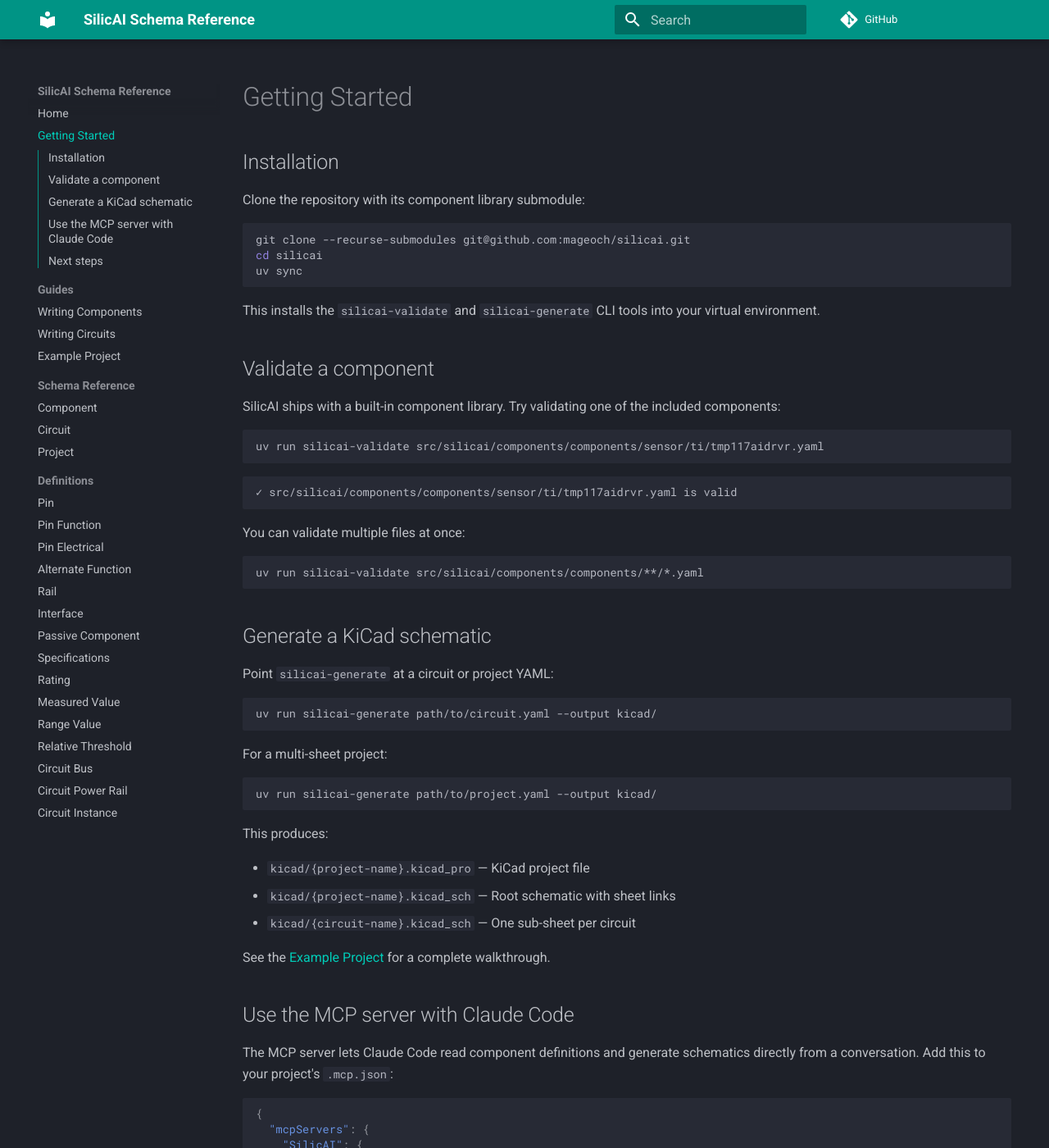
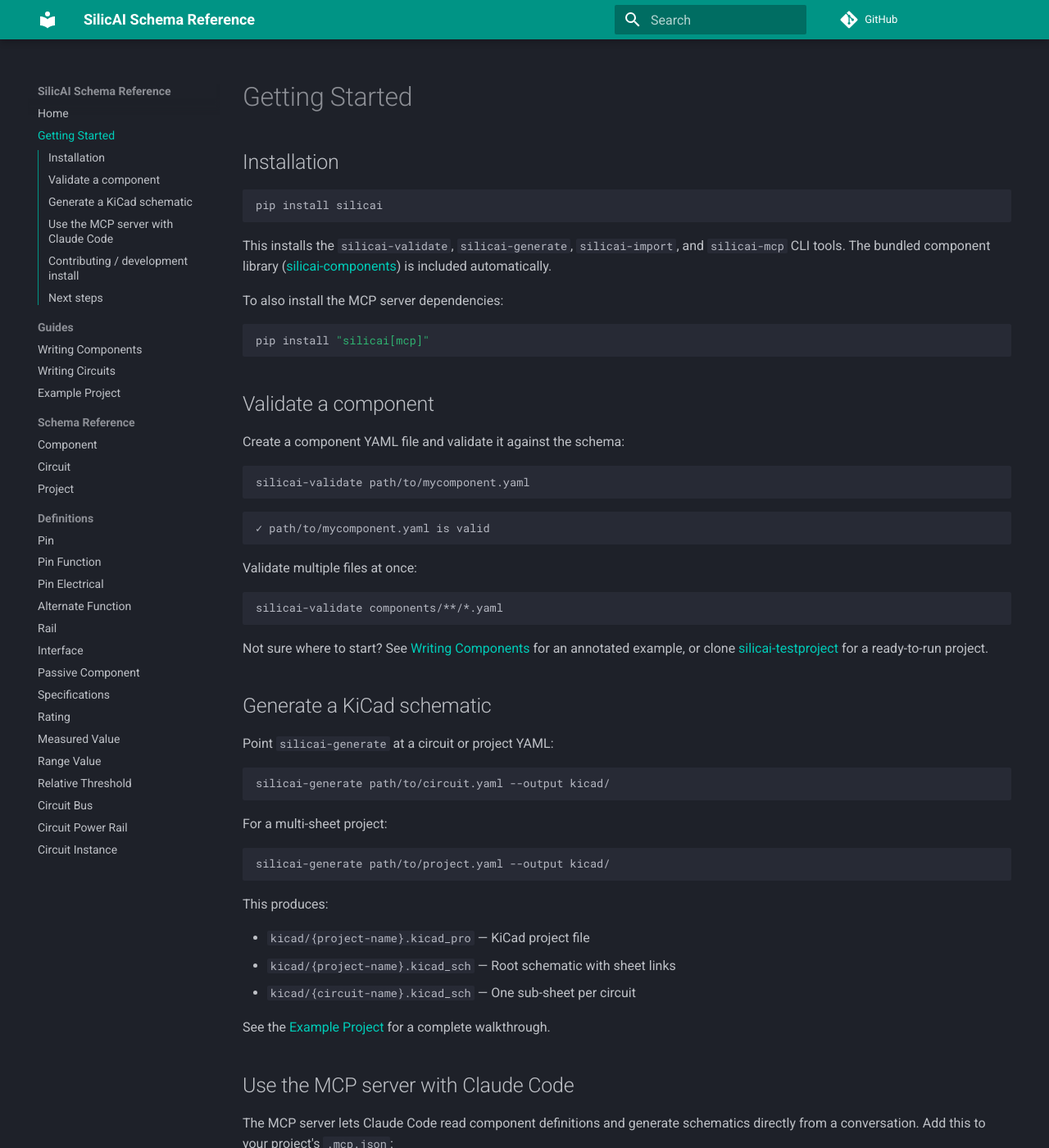
Before and after one commit to mageoch/silicai, an MkDocs documentation site: the page built from docs/getting-started.md, in a window 1280 px wide and 1400 px high. Shown: the whole window at 82% size. Built offline with MkDocs 1.6.1 and Material for MkDocs 9.7.7, drawn with Linux system fonts in a browser that asks for light colours; comment, search, counter and statistics services are not loaded; some of the changed text lies outside the part shown.

Commit message:
docs: update installation instructions to use PyPI package
Co-Authored-By: Claude Sonnet 4.6 <noreply@anthropic.com>

````diff
--- a/docs/getting-started.md
+++ b/docs/getting-started.md
@@ -2,46 +2,50 @@
 
 ## Installation
 
-Clone the repository with its component library submodule:
+```bash
+pip install silicai
+```
+
+This installs the `silicai-validate`, `silicai-generate`, `silicai-import`, and `silicai-mcp` CLI tools. The bundled component library ([silicai-components](https://github.com/mageoch/silicai-components)) is included automatically.
+
+To also install the MCP server dependencies:
 
 ```bash
-git clone --recurse-submodules git@github.com:mageoch/silicai.git
-cd silicai
-uv sync
+pip install "silicai[mcp]"
 ```
-
-This installs the `silicai-validate` and `silicai-generate` CLI tools into your virtual environment.
 
 ## Validate a component
 
-SilicAI ships with a built-in component library. Try validating one of the included components:
+Create a component YAML file and validate it against the schema:
 
 ```bash
-uv run silicai-validate src/silicai/components/components/sensor/ti/tmp117aidrvr.yaml
+silicai-validate path/to/mycomponent.yaml
 ```
 
 ```
-✓ src/silicai/components/components/sensor/ti/tmp117aidrvr.yaml is valid
+✓ path/to/mycomponent.yaml is valid
 ```
 
-You can validate multiple files at once:
+Validate multiple files at once:
 
 ```bash
-uv run silicai-validate src/silicai/components/components/**/*.yaml
+silicai-validate components/**/*.yaml
 ```
+
+Not sure where to start? See [Writing Components](writing-components.md) for an annotated example, or clone [silicai-testproject](https://github.com/mageoch/silicai-testproject) for a ready-to-run project.
 
 ## Generate a KiCad schematic
 
 Point `silicai-generate` at a circuit or project YAML:
 
 ```bash
-uv run silicai-generate path/to/circuit.yaml --output kicad/
+silicai-generate path/to/circuit.yaml --output kicad/
 ```
 
 For a multi-sheet project:
 
 ```bash
-uv run silicai-generate path/to/project.yaml --output kicad/
+silicai-generate path/to/project.yaml --output kicad/
 ```
 
 This produces:
@@ -70,6 +74,16 @@ The MCP server lets Claude Code read component definitions and generate schemati
 
 Claude can then call `silicai-generate`, look up component definitions, and inspect circuit netlists without leaving the conversation.
 
+## Contributing / development install
+
+To work on SilicAI itself or contribute components, clone the repository:
+
+```bash
+git clone --recurse-submodules git@github.com:mageoch/silicai.git
+cd silicai
+uv sync
+```
+
 ## Next steps
 
 - [Writing Components](writing-components.md) — add a new IC to the library
````
Also changed, not shown: README.md (+14 -5 lines).
